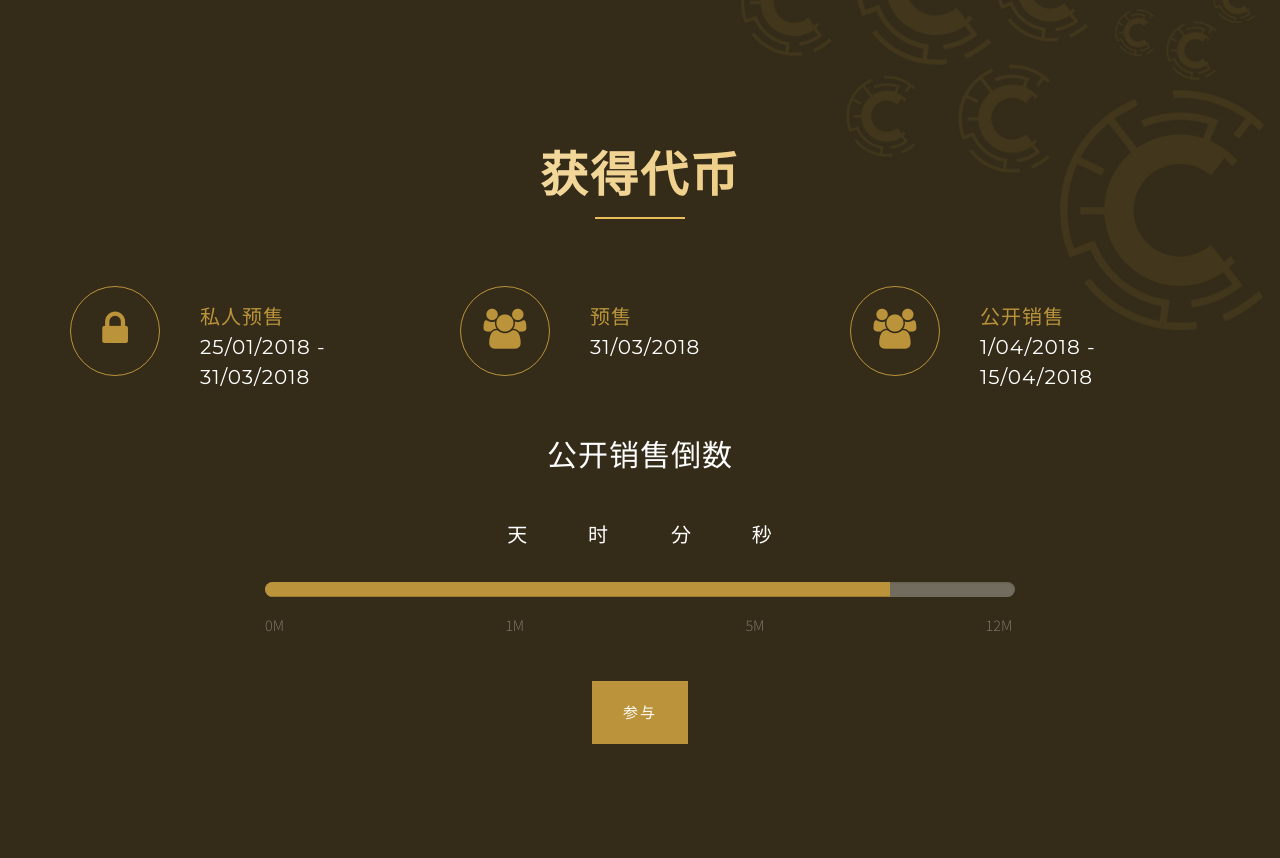
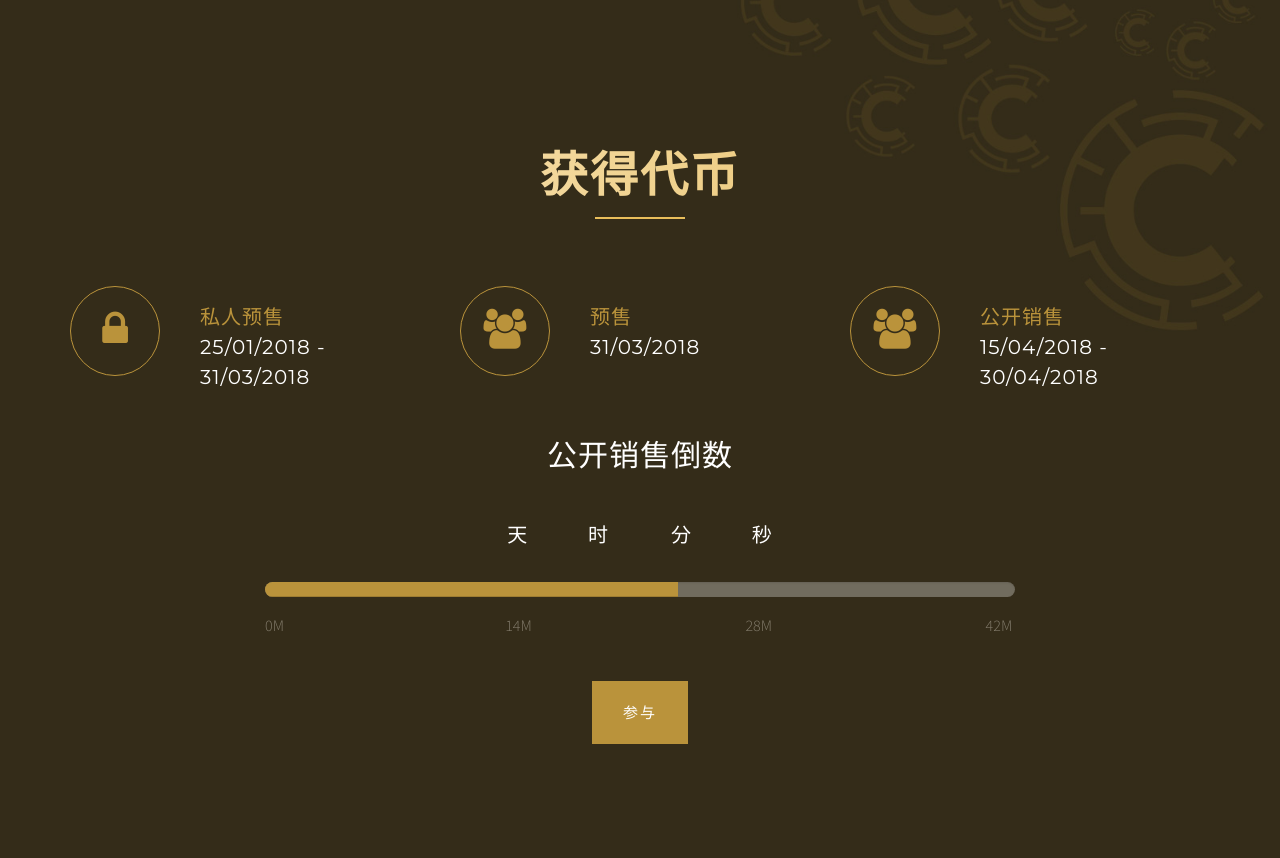
Before and after one commit to ConsentiumApp/Consentium-ICO-Website, a PHP site: page /cn/index.php in a window 1280 px wide. Shown: the part 2124-2982 px from the top of the page. Run offline with PHP 8.4, Linux system fonts and the light colour scheme; some libraries are stand-ins or nearby versions.

Commit message:
updated countdown and progress bar

```diff
--- a/cn/index.php
+++ b/cn/index.php
@@ -361,7 +361,7 @@
             <div class="col-md-8 col-sm-10 col-xs-9 v-pad" style="text-align:left;">
               <br>
               <h3 style="color:#ba933b;">公开销售</h3>
-              <h3>1/04/2018 - 15/04/2018</h3>
+              <h3>15/04/2018 - 30/04/2018</h3>
             </div>
           </div>
         </div>
@@ -392,14 +392,14 @@
     <br>
     <div class="progress-container">
     <div class="progress">
-      <div class="progress-bar" role="progressbar" aria-valuenow="70" aria-valuemin="0" aria-valuemax="100" style="width:83.333%">
+      <div class="progress-bar" role="progressbar" aria-valuenow="70" aria-valuemin="0" aria-valuemax="100" style="width:55%">
       </div>
     </div>
     <ul class="progress-number">
       <li class="stats">0M</li>
-      <li class="stats">1M</li>
-      <li class="stats">5M</li>
-      <li>12M</li>
+      <li class="stats">14M</li>
+      <li class="stats">28M</li>
+      <li>42M</li>
     </ul>
     </div>
     <br>
@@ -1108,7 +1108,7 @@
 		//var NY = Math.round((new Date('1/01/2015 00:00:01')).getTime()/1000);
 		$('#new_year').flipcountdown({
 			size:'md',
-			beforeDateTime:'04/15/2018 00:00:01'
+			beforeDateTime:'04/15/2018 18:00:01'
 			/*tick:function(){
 				var nol = function(h){
 					return h>9?h:'0'+h;
```
